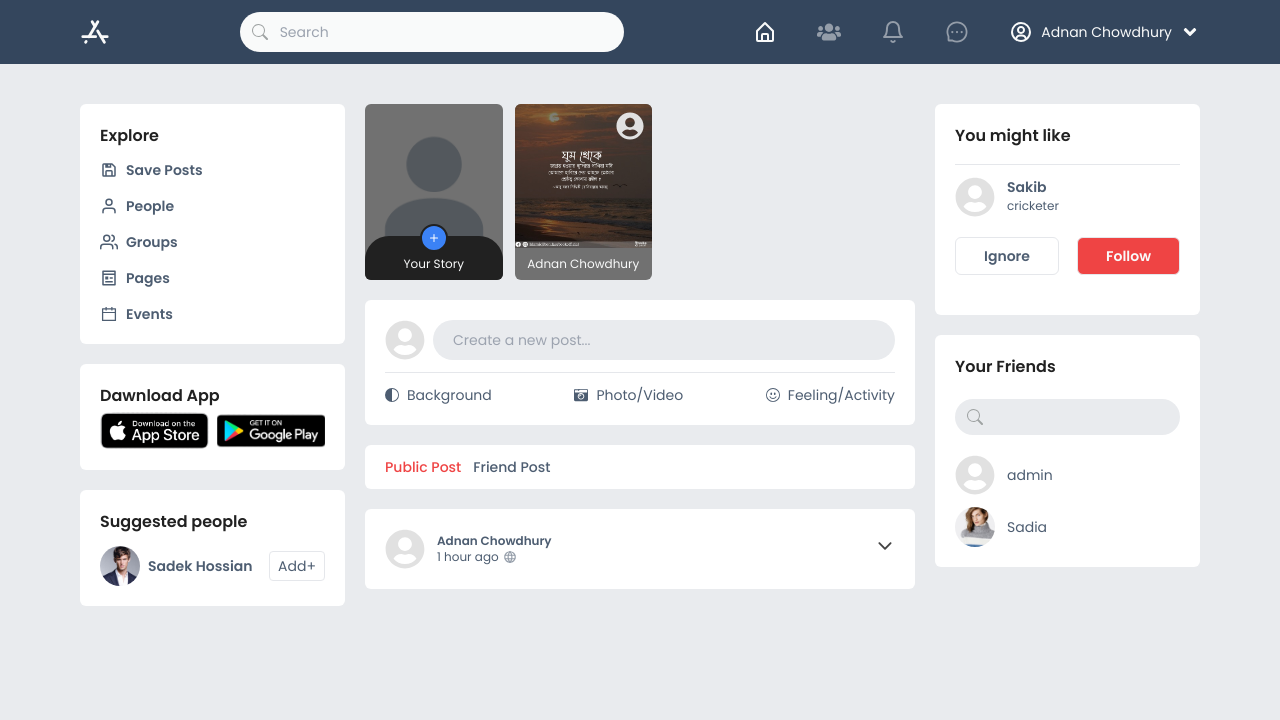
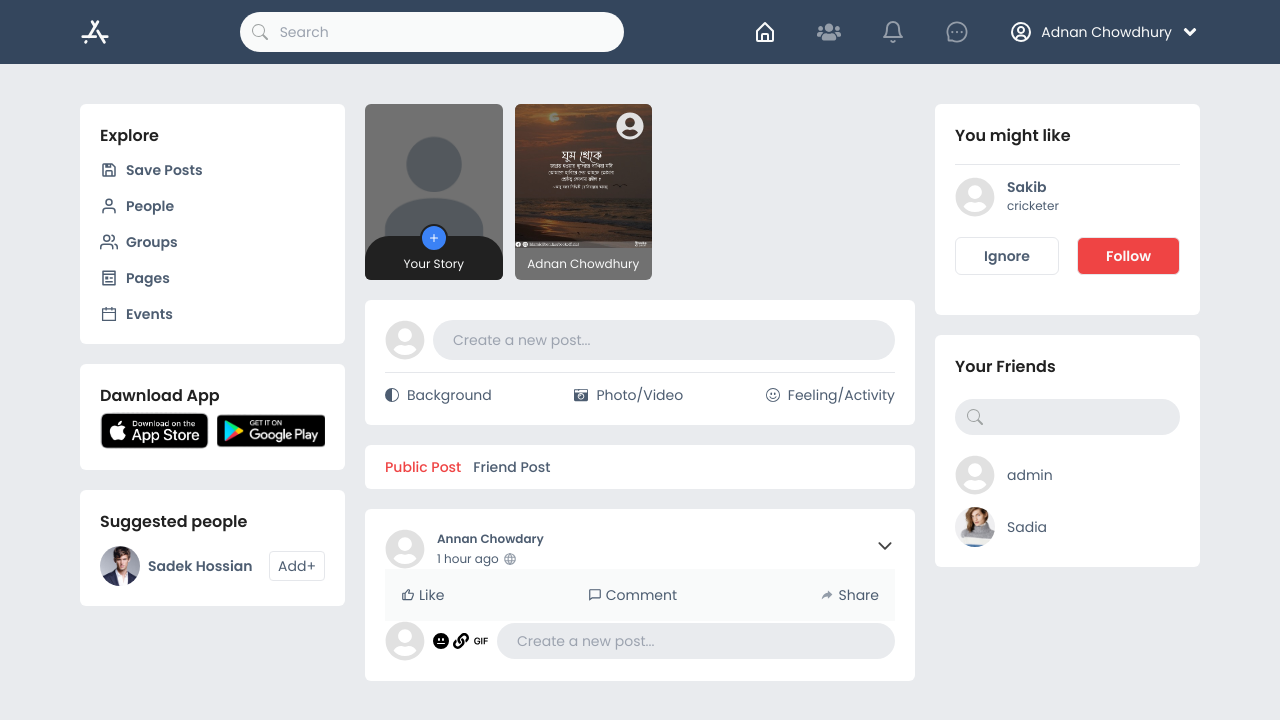
Before and after one commit to Arifulislam5577/Appifylab-Job-Task, a React (Create React App) app: page / in a window 1280 px wide. Shown: the top 720 px of the page. Built offline with nearby package versions, Linux system fonts and the light colour scheme.

Commit message:
reaction and comment area added

```diff
--- /dev/null
+++ b/src/pages/Home/HomeComponets/Post/Comment.jsx
@@ -0,0 +1,36 @@
+import React from "react";
+import { FaUserCircle, FaLink } from "react-icons/fa";
+import { BsEmojiNeutralFill } from "react-icons/bs";
+import { AiOutlineGif } from "react-icons/ai";
+const Comment = () => {
+  return (
+    <div className="flex items-center justify-between gap-2">
+      <span>
+        <FaUserCircle color="#e1e1e1" size="40" />
+      </span>
+      <div className="flex items-center gap-1">
+        <button>
+          <BsEmojiNeutralFill />
+        </button>
+        <button>
+          <FaLink />
+        </button>
+        <button>
+          <AiOutlineGif />
+        </button>
+      </div>
+      <form className="shrink w-full">
+        <div className="relative w-full ">
+          <input
+            type="text"
+            className="bg-primaryBg  text-primary text-sm rounded-full focus:outline-none  block w-full pl-5 p-2 "
+            placeholder="Create a new post..."
+            required
+          />
+        </div>
+      </form>
+    </div>
+  );
+};
+
+export default Comment;
--- a/src/pages/Home/HomeComponets/Post/Post.jsx
+++ b/src/pages/Home/HomeComponets/Post/Post.jsx
@@ -1,10 +1,19 @@
 import React from "react";
+import Reaction from "./Reaction";
 import PostUser from "./PostUser";
+import Comment from "./Comment";
 
 const Post = () => {
   return (
     <div className="rounded-md bg-white p-5">
-      <PostUser />
+      <PostUser
+        username="annan chowdary"
+        postTime="1 hour ago"
+        feelings=""
+        group=""
+      />
+      <Reaction />
+      <Comment />
     </div>
   );
 };
--- a/src/pages/Home/HomeComponets/Post/PostUser.jsx
+++ b/src/pages/Home/HomeComponets/Post/PostUser.jsx
@@ -8,9 +8,11 @@ import {
   BsPencilFill,
   BsTrashFill,
   BsLink45Deg,
+  BsFillPlayCircleFill,
 } from "react-icons/bs";
 
-const PostUser = () => {
+const PostUser = (props) => {
+  const { username, postTime, feelings, group } = props;
   const [showDropDown, setShowDropDown] = useState(false);
   return (
     <div className="flex items-center justify-between">
@@ -19,11 +21,22 @@ const PostUser = () => {
           <FaUserCircle color="#e1e1e1" size="40" />
         </span>
         <div>
-          <p className="text-xs text-darkLight font-semibold">
-            Adnan Chowdhury
-          </p>
-          <div className="flex gap-1 items-center">
-            <span className="text-xs text-darkLight">1 hour ago</span>
+          <div className="flex items-center gap-1">
+            <p className="text-xs text-darkLight font-semibold capitalize">
+              {username}
+            </p>
+            {feelings && <p className="text-xs text-darkLight">{feelings}</p>}
+            {group && (
+              <p className="text-xs text-darkLight uppercase flex items-center gap-2 font-semibold">
+                <span>
+                  <BsFillPlayCircleFill size="12" color="#444" />
+                </span>
+                <span>{group}</span>
+              </p>
+            )}
+          </div>
+          <div className="flex gap-1 items-center mt-1">
+            <span className="text-xs text-darkLight">{postTime}</span>
             <span>
               <TbWorld color="#949da9" size="14" />
             </span>
--- /dev/null
+++ b/src/pages/Home/HomeComponets/Post/Reaction.jsx
@@ -0,0 +1,29 @@
+import React from "react";
+import { BiLike, BiComment } from "react-icons/bi";
+import { IoIosShareAlt } from "react-icons/io";
+const Reaction = () => {
+  return (
+    <div className="p-4 bg-light flex items-center justify-between">
+      <button className="flex gap-1 items-center capitalize text-sm text-darkLight">
+        <span>
+          <BiLike />
+        </span>
+        <span>like</span>
+      </button>
+      <button className="flex gap-1 items-center capitalize text-sm text-darkLight">
+        <span>
+          <BiComment />
+        </span>
+        <span>comment</span>
+      </button>
+      <button className="flex gap-1 items-center capitalize text-sm text-darkLight">
+        <span>
+          <IoIosShareAlt className="text-secondary" />
+        </span>
+        <span>share</span>
+      </button>
+    </div>
+  );
+};
+
+export default Reaction;
```
